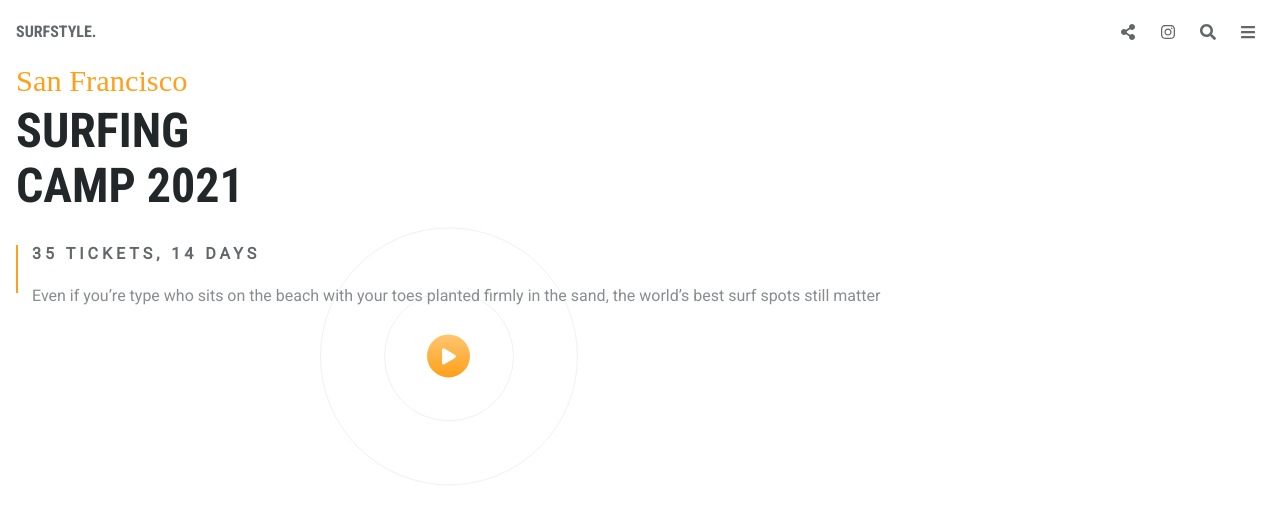
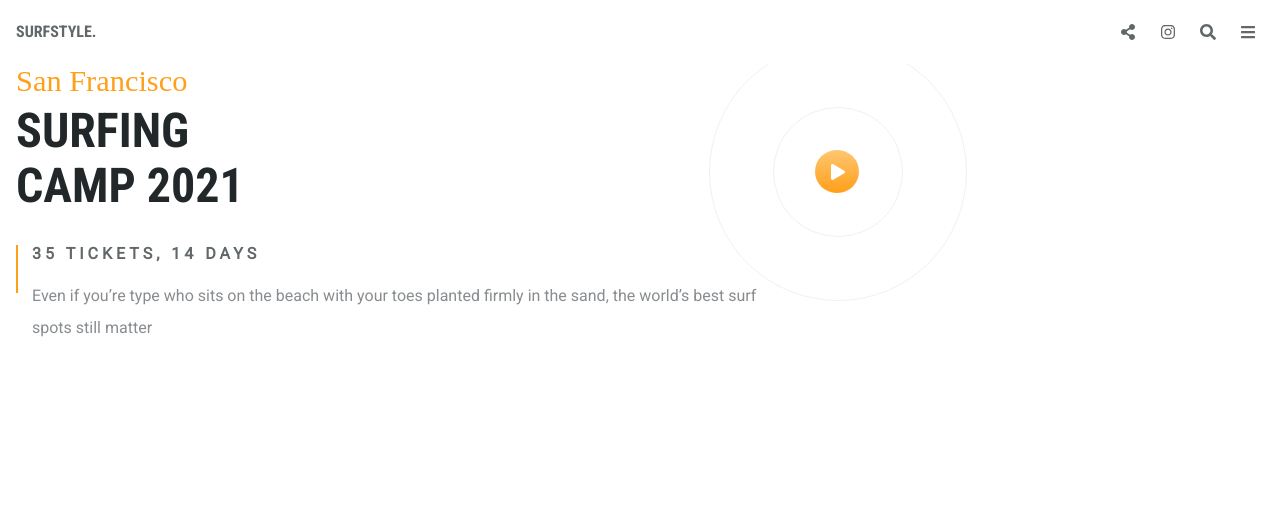
Before and after one commit to kepler003/surfstyle, a React app: page / in a window 1280 px wide. Shown: the top 524 px of the page. Built offline with nearby package versions, Linux system fonts and the light colour scheme; a web font is replaced by a local one.

Commit message:
HeaderSVGImage -> Adjust image width && Adjust btn position for sm width

```diff
--- a/src/components/atoms/HeaderSVGImage.js
+++ b/src/components/atoms/HeaderSVGImage.js
@@ -8,6 +8,7 @@ export default () => {
   const [viewBox, setViewBox] = useState("0 0 0 0");
   const [path, setPath] = useState(null);
   const [amplitude, setAmplitude] = useState(0.15);
+  const imageRatio = 640 / 854;
   const ref = useRef(null);
 
 
@@ -82,18 +83,18 @@ export default () => {
               forSize({
                 xs: () => (
                   <image
-                    href={image}
+                    href={ image }
                     x="0"
-                    y={-size.width * 0.6 + 80}
+                    y={ -size.width * 0.6 + 80 }
                     width="100%"
                   />
                 ),
                 sm: () => (
                   <image
-                    href={image}
+                    href={ image }
                     x="0"
                     y="0"
-                    height="100%"
+                    { ...(size.width / size.height > imageRatio ? { width: "100%" } : { height: "100%" }) }
                   />
                 )
               })
--- a/src/components/organisms/MainHeader.js
+++ b/src/components/organisms/MainHeader.js
@@ -3,7 +3,6 @@ import { HeaderSVGImage, Button, Icon } from 'atoms/atoms';
 
 export default () => (
   <header className="welcome">
-    <div>
     <p className="welcome__city">San Francisco</p>
     <h1 className="welcome__camp-name">SURFING <br/> CAMP 2021</h1>
     <div className="welcome__info-box">
@@ -15,7 +14,6 @@ export default () => (
         <Icon icon="play" color="white" />
       </Button>
     </div>
-    </div>
     <HeaderSVGImage />
   </header>
 );
--- a/src/styles/_welcome.scss
+++ b/src/styles/_welcome.scss
@@ -96,9 +96,11 @@
 @include forSize ("sm") {
 
   .welcome {
-    @include flex-row;
+    @include flex-x-center;
+    @include flex-column;
     flex-wrap: nowrap;
     padding-top: $size-8;
+    padding-right: 40%;
     position: relative;
 
     &__img {
@@ -109,5 +111,18 @@
       top: 0;
       right: 0;
     }
+
+    &__btn-box {
+      @include flex-center;
+      height: $size-8;
+      width: $size-8;
+      margin: 0;
+      margin-bottom: $size-8;
+      transform: translate(0, 0);
+      position: absolute;
+      right: calc(35% + -37px);
+      top: initial;
+      z-index: 1;
+    }
   }
 }
```
Lines whose indentation alone changed are shown as unchanged.
